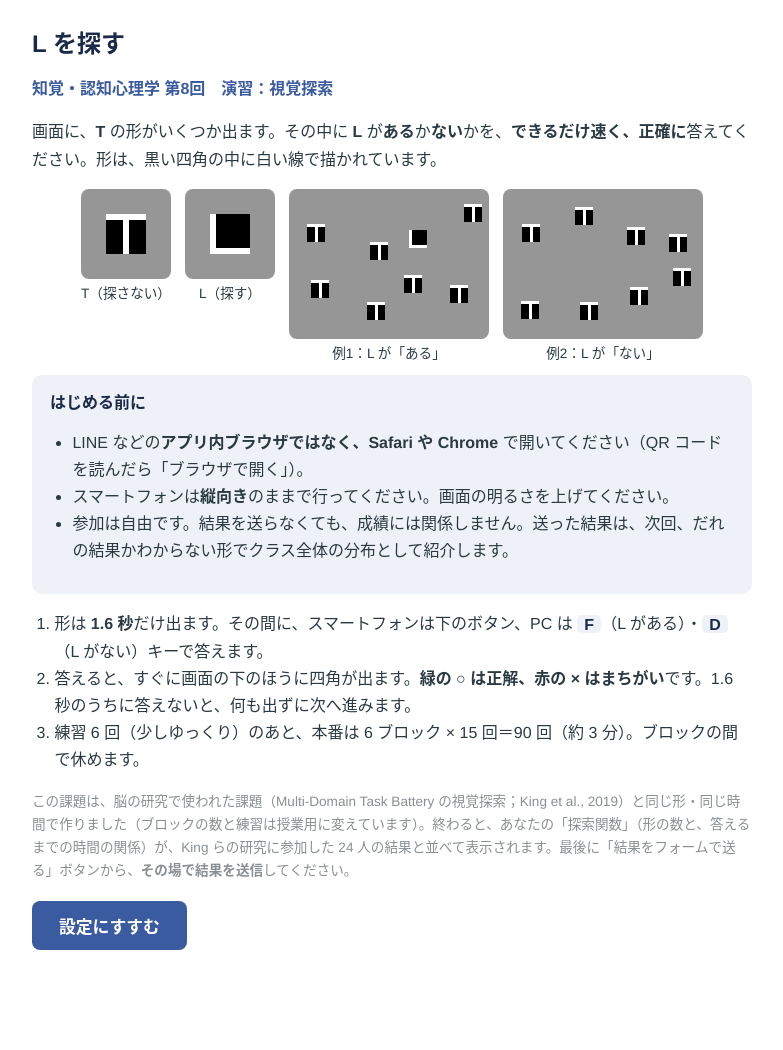
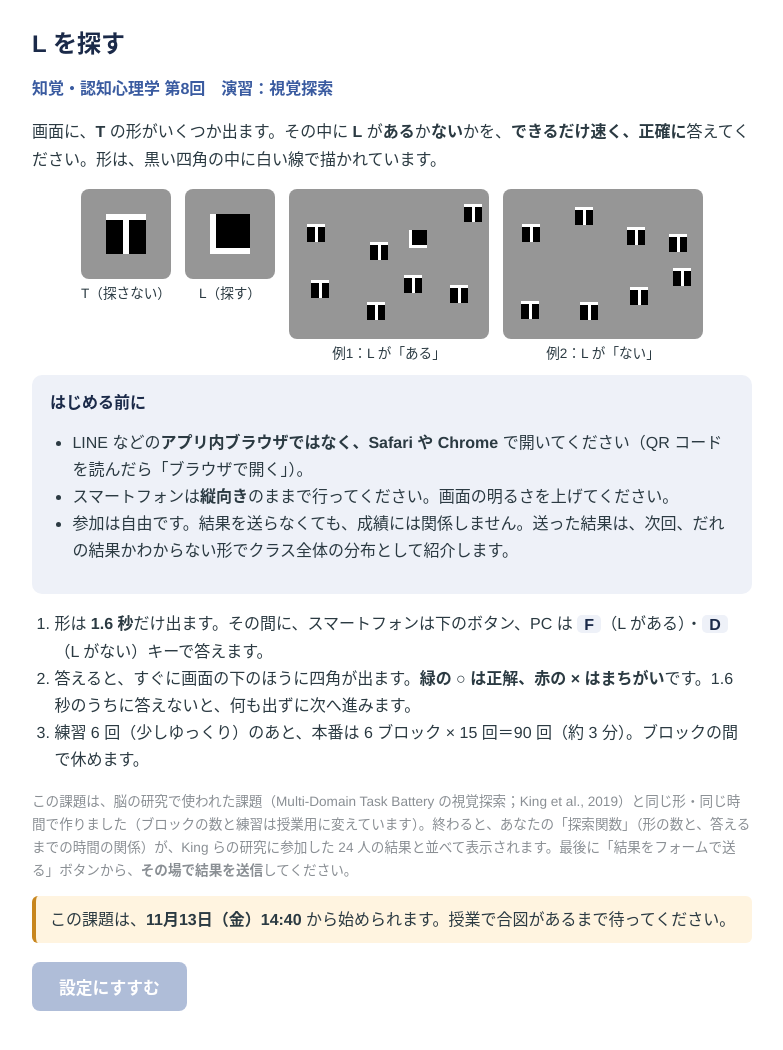
Before and after one commit to shoebi2/peco, a plain HTML site: page 08/index.html in a window 1280 px wide. Shown: the whole page, without its empty margins (248-1031 px from the left). Before the commit the page ends 990 px from the top, so only its background shows below. Drawn offline with Linux system fonts and the light colour scheme.

Commit message:
第8回の課題を授業の時刻から始められるように

```diff
--- a/08/index.html
+++ b/08/index.html
@@ -30,6 +30,7 @@
   .btn:hover { filter: brightness(1.08); }
   .btn.secondary { background: #fff; color: var(--indigo); border: 2px solid var(--indigo); }
   .btn[disabled] { opacity: 0.4; cursor: default; }
+  .gate { background: #FFF4E0; border-left: 4px solid #C8861E; border-radius: 6px; padding: 10px 14px; margin: 0.8em 0; }
   .row { display: flex; gap: 12px; flex-wrap: wrap; align-items: center; margin-top: 1.2em; }
   .card { background: var(--light); border-radius: 10px; padding: 14px 18px; margin: 0.8em 0; }
   .card h3 { margin: 0 0 0.4em; color: var(--navy); font-size: 1rem; }
@@ -101,6 +102,7 @@
       <li>練習 <span id="n-practice">6</span> 回（少しゆっくり）のあと、本番は <span id="n-block">6</span> ブロック × <span id="n-per">15</span> 回＝<span id="n-main">90</span> 回（約 3 分）。ブロックの間で休めます。</li>
     </ol>
     <p class="small">この課題は、脳の研究で使われた課題（Multi-Domain Task Battery の視覚探索；King et al., 2019）と同じ形・同じ時間で作りました（ブロックの数と練習は授業用に変えています）。終わると、あなたの「探索関数」（形の数と、答えるまでの時間の関係）が、King らの研究に参加した 24 人の結果と並べて表示されます。最後に「結果をフォームで送る」ボタンから、<strong>その場で結果を送信</strong>してください。</p>
+    <p class="gate" id="gate-msg" hidden>この課題は、<strong>11月13日（金）14:40</strong> から始められます。授業で合図があるまで待ってください。</p>
     <div class="row">
       <button class="btn" id="to-setup">設定にすすむ</button>
     </div>
@@ -297,7 +299,18 @@
     document.getElementById('start-practice').disabled = false;
     document.getElementById('setup-msg').textContent = '準備ができました。練習をはじめてください。';
   }));
-  document.getElementById('to-setup').addEventListener('click', () => show('setup'));
+  // 授業の時間（2026-11-13 14:40 JST）までは始められない。開いたままでも時刻になれば押せるようになる。?preview で確認用に開ける
+  const OPEN_AT = Date.parse('2026-11-13T14:40:00+09:00');
+  const PREVIEW = new URLSearchParams(location.search).has('preview');
+  const toSetup = document.getElementById('to-setup'), gateMsg = document.getElementById('gate-msg');
+  function gateClosed() { return !PREVIEW && Date.now() < OPEN_AT; }
+  function updateGate() {
+    const closed = gateClosed();
+    toSetup.disabled = closed; gateMsg.hidden = !closed;
+    if (closed) setTimeout(updateGate, Math.min(OPEN_AT - Date.now() + 500, 30000));
+  }
+  updateGate();
+  toSetup.addEventListener('click', () => { if (!gateClosed()) show('setup'); });
 
   // sc1_make_taskFile.m と同じ組み方：L あり 8 個・なし 8 個を混ぜて 15 個を取り、数は 5 試行ずつ（偶数ブロックは 4→8→12、奇数ブロックは 12→8→4）
   function buildBlock(b) {
```
